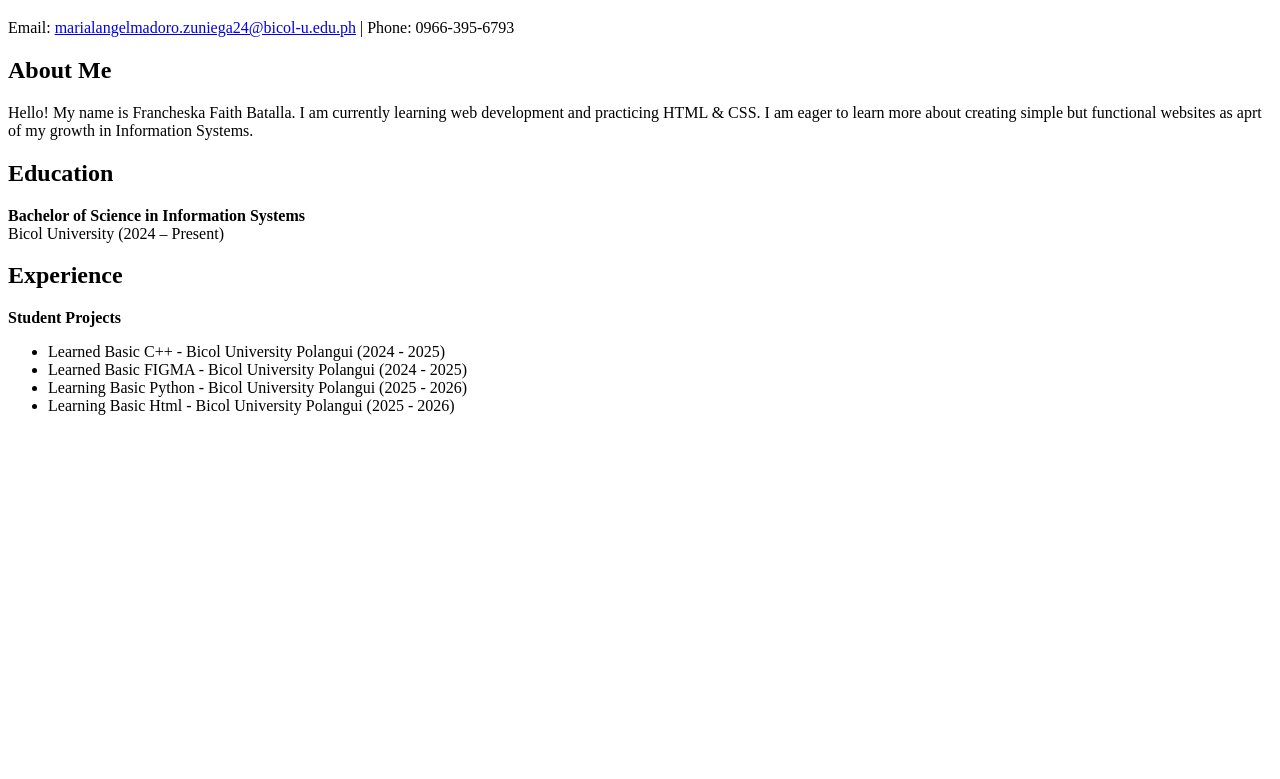
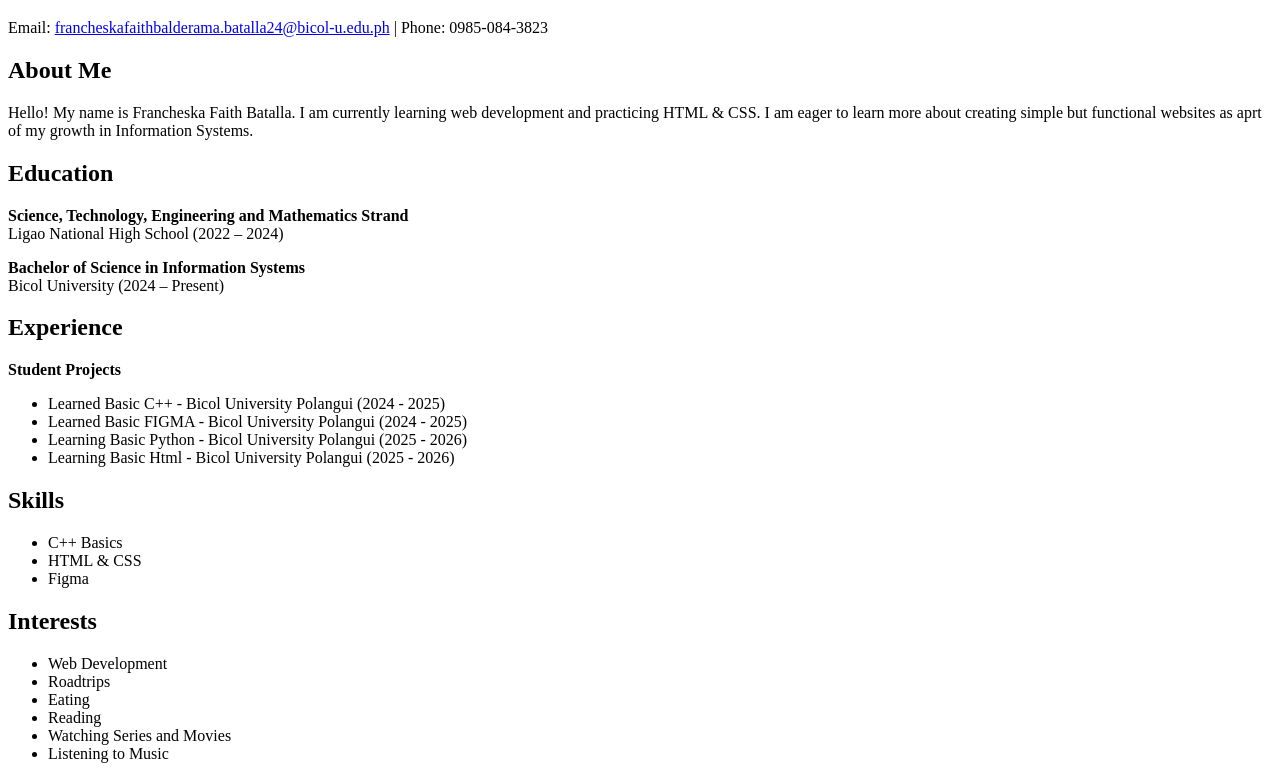
Before and after one commit to Faith-Balderama-Batalla/MY_PORTFOLIO, a plain HTML site: page index.html in a window 1280 px wide. Shown: the part 87-866 px from the top of the page. Before the commit the page ends 800 px from the top, so only its background shows below. Drawn offline with Linux system fonts and the light colour scheme.

Commit message:
Add files via upload

```diff
--- a/index.html
+++ b/index.html
@@ -10,13 +10,15 @@
         <div class = "header">
             <img src="profile.jpg" alt="My Profile Photo" class="profile-pic">
             <h1>FRANCHESKA FAITH B. BATALLA</h1>
-    <p>Email: <a href="mailto:batallafrancheskafaith@gmail.com">marialangelmadoro.zuniega24@bicol-u.edu.ph</a> | Phone: 0966-395-6793</p>
+            <p>Email: <a href="mailto:batallafrancheskafaith@gmail.com">francheskafaithbalderama.batalla24@bicol-u.edu.ph</a> | Phone: 0985-084-3823</p>
         </div>
 
     <h2>About Me</h2>
     <p>Hello! My name is Francheska Faith Batalla. I am currently learning web development and practicing HTML & CSS. I am eager to learn more about creating simple but functional websites as aprt of my growth in Information Systems.</p>
 
     <h2>Education</h2>
+    <p><b>Science, Technology, Engineering and Mathematics Strand</b><br>
+        Ligao National High School (2022 – 2024)</p>
     <p><b>Bachelor of Science in Information Systems</b><br>
         Bicol University (2024 – Present)</p>
 
@@ -29,9 +31,23 @@
         <li>Learning Basic Html - Bicol University Polangui (2025 - 2026)</li>
     </ul>
 
+    <h2><b>Skills</b></h2>
+    <ul>
+      <li>C++ Basics</li>
+      <li>HTML & CSS</li>
+      <li>Figma</li>
+    </ul>
 
+    <h2><b>Interests</b></h2>
+    <ul>
+      <li>Web Development</li>
+      <li>Roadtrips</li>
+      <li>Eating</li>
+      <li>Reading</li>
+      <li>Watching Series and Movies</li>
+      <li>Listening to Music</li>
+    </ul>
 
-    </div>
 
     </div>
 </body>
```
Lines whose indentation alone changed are shown as unchanged.
